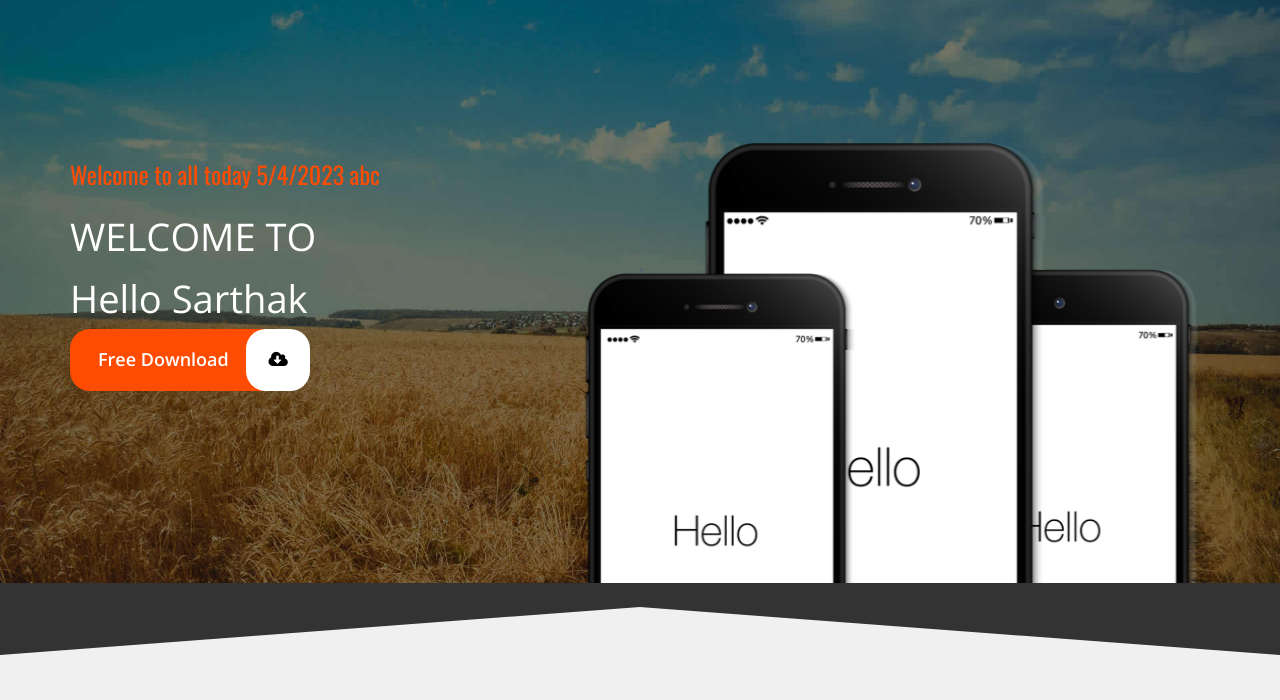
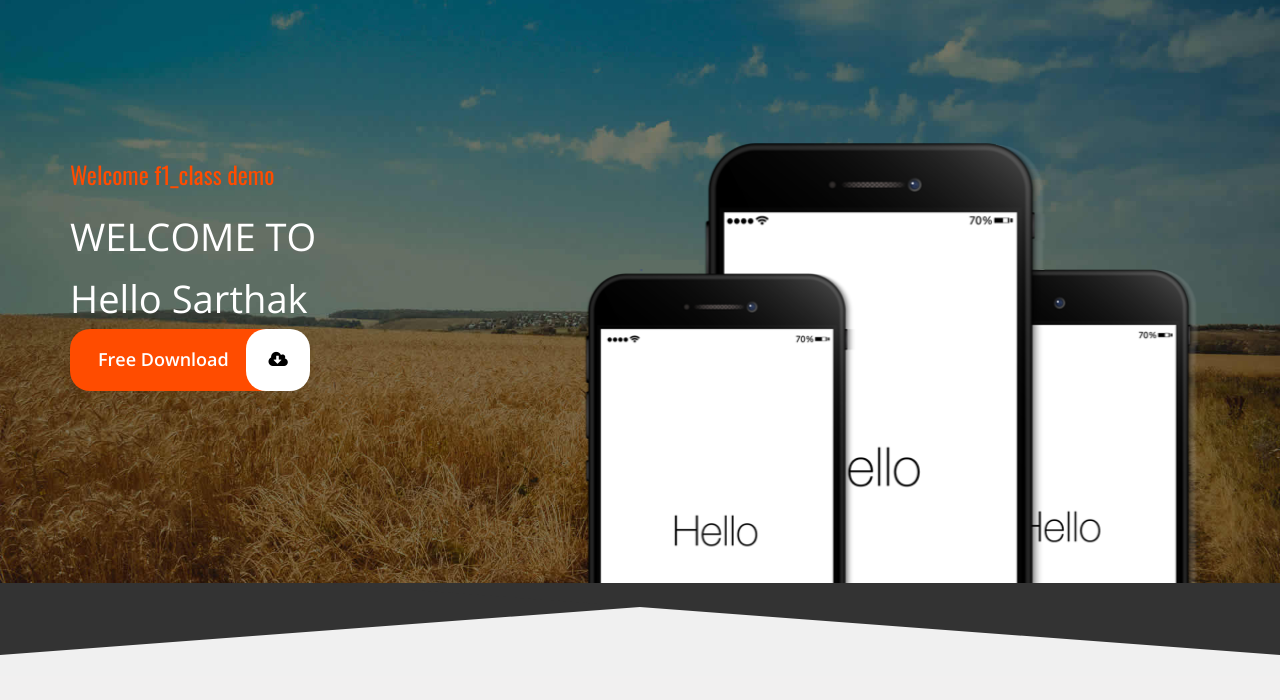
Before and after one commit to poudeldipak/boston, a plain HTML site: page index.html in a window 1280 px wide. Shown: the part 87-787 px from the top of the page. Drawn offline with nearby package versions, Linux system fonts and the light colour scheme.

Commit message:
xkbcxkbjvkc sbj

```diff
--- a/index.html
+++ b/index.html
@@ -92,7 +92,7 @@
                 <div class="col-xs-12 col-sm-5 col-md-5">
                     <h2 class="wow bounceIn animated" data-wow-delay=".40s"“Chutki mai huncha Kamaal” Campaign
 CellPay brings yet another exciting offer, where customers can link their Mega bank account in CellPay and get instant wallet balance of Rs.101/h2>
-                    <h3 class="wow bounceIn animated" data-wow-delay=".50s">Welcome to all today 5/4/2023 abc</h3>
+                    <h3 class="wow bounceIn animated" data-wow-delay=".50s">Welcome  f1_class demo</h3>
                     <p class="wow bounceIn animated" data-wow-delay=".60s"><h1>WELCOME TO
 <h1> Hello Sarthak </h1>
                         <div class="btn btn-primary btn-lg btn-ornge wow bounceIn animated" data-wow-delay="1s"><i class="hbtn"></i> <span>Free Download</span> <i class="fa fa-cloud-download"></i>
```
